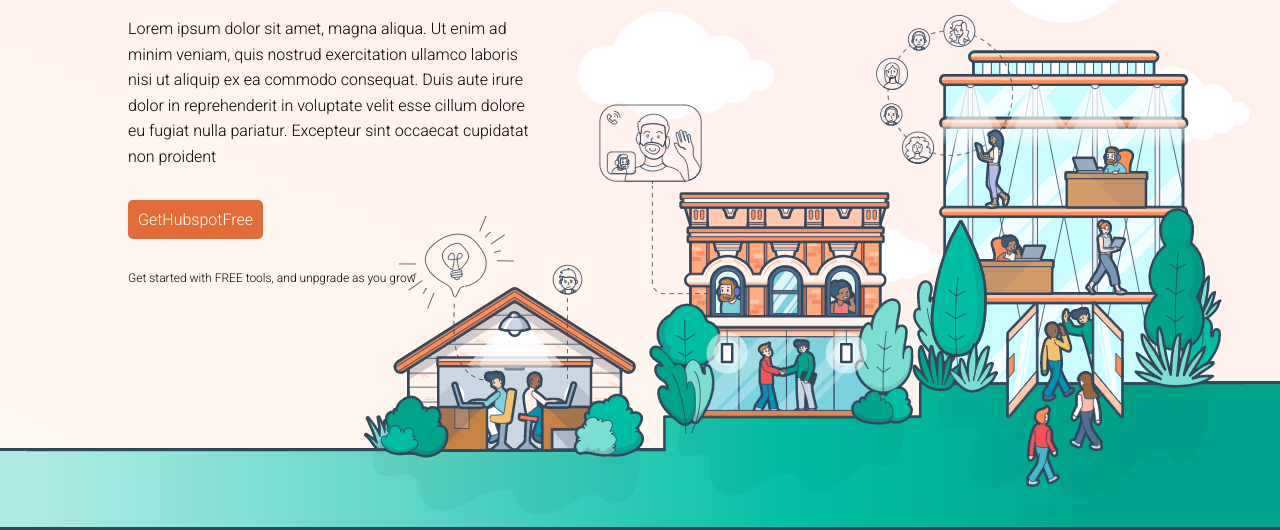
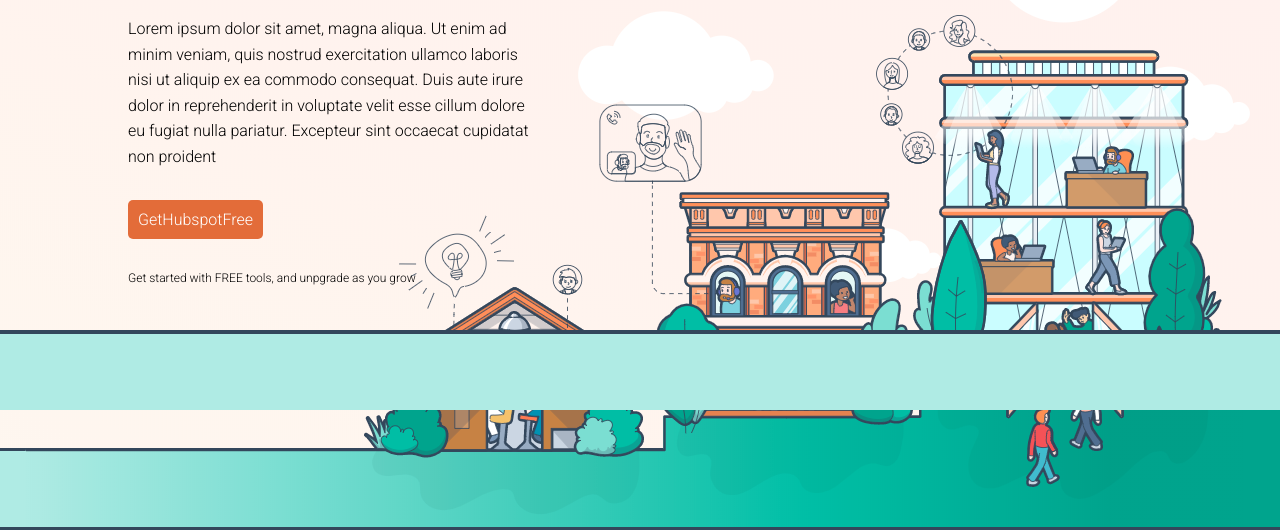
Before and after one commit to Nicola-Lusso/htmlcss-hubspot, a plain HTML site: page index.html in a window 1280 px wide. Shown: the part 380-910 px from the top of the page. Drawn offline with Linux system fonts and the light colour scheme.

Commit message:
push 2.4 barra

```diff
--- a/css/style.css
+++ b/css/style.css
@@ -174,3 +174,13 @@ section .nav-down{
 .jumbotron .get-start{
   font-size: 12px;
 }
+
+.barra{
+  height: 80px;
+  width: 100%;
+  background-color: #afebe4;
+  border-top: 4px solid #33475B;
+  position: absolute;
+  bottom: 10px;
+  left: 0;
+}
--- a/index.html
+++ b/index.html
@@ -65,6 +65,9 @@
         </div>
         <p class="get-start">Get started with FREE tools, and unpgrade as you grow</p>
       </div>
+      <div class="barra">
+
+      </div>
 
     </section>
    </header>
```
